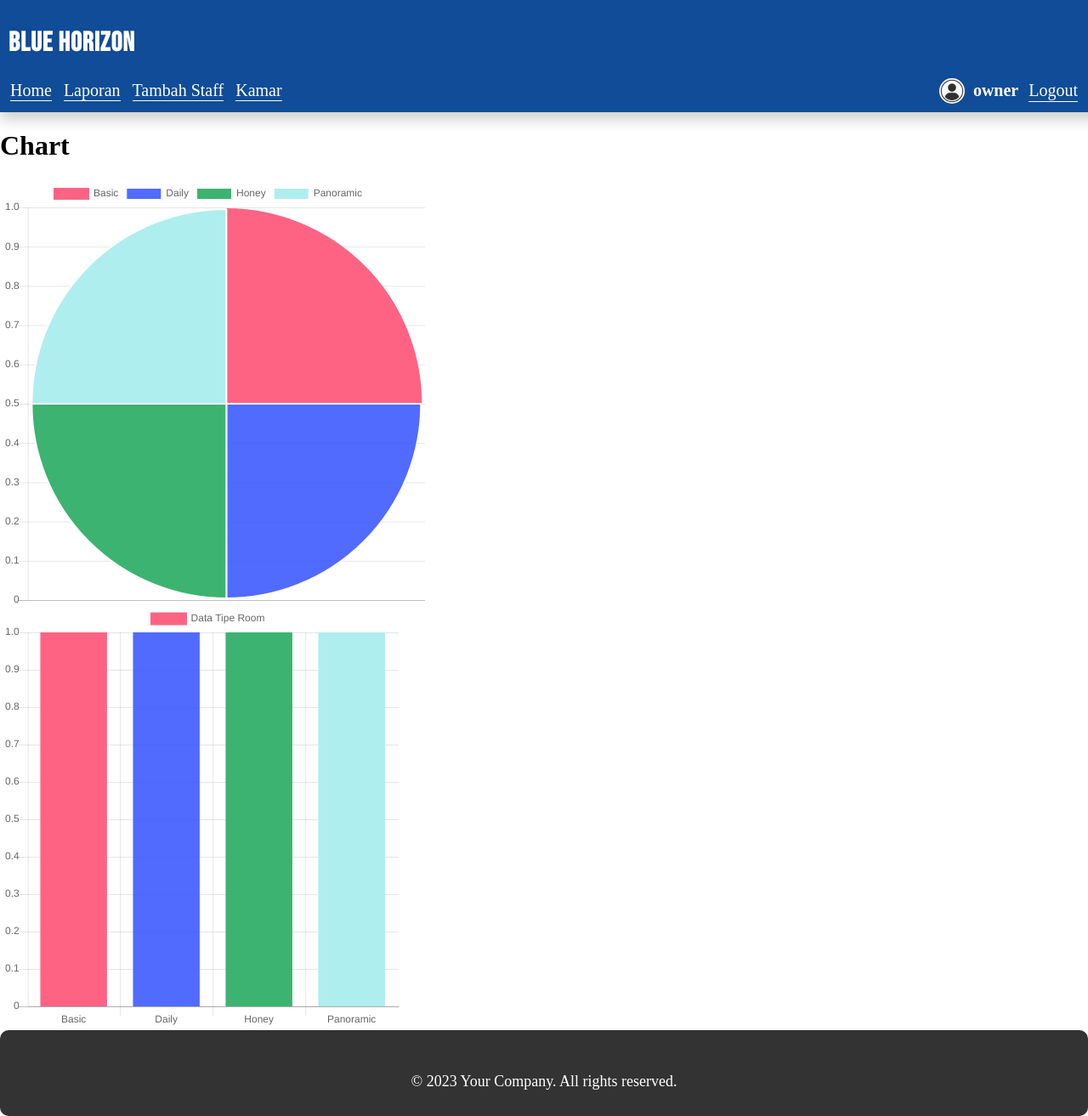
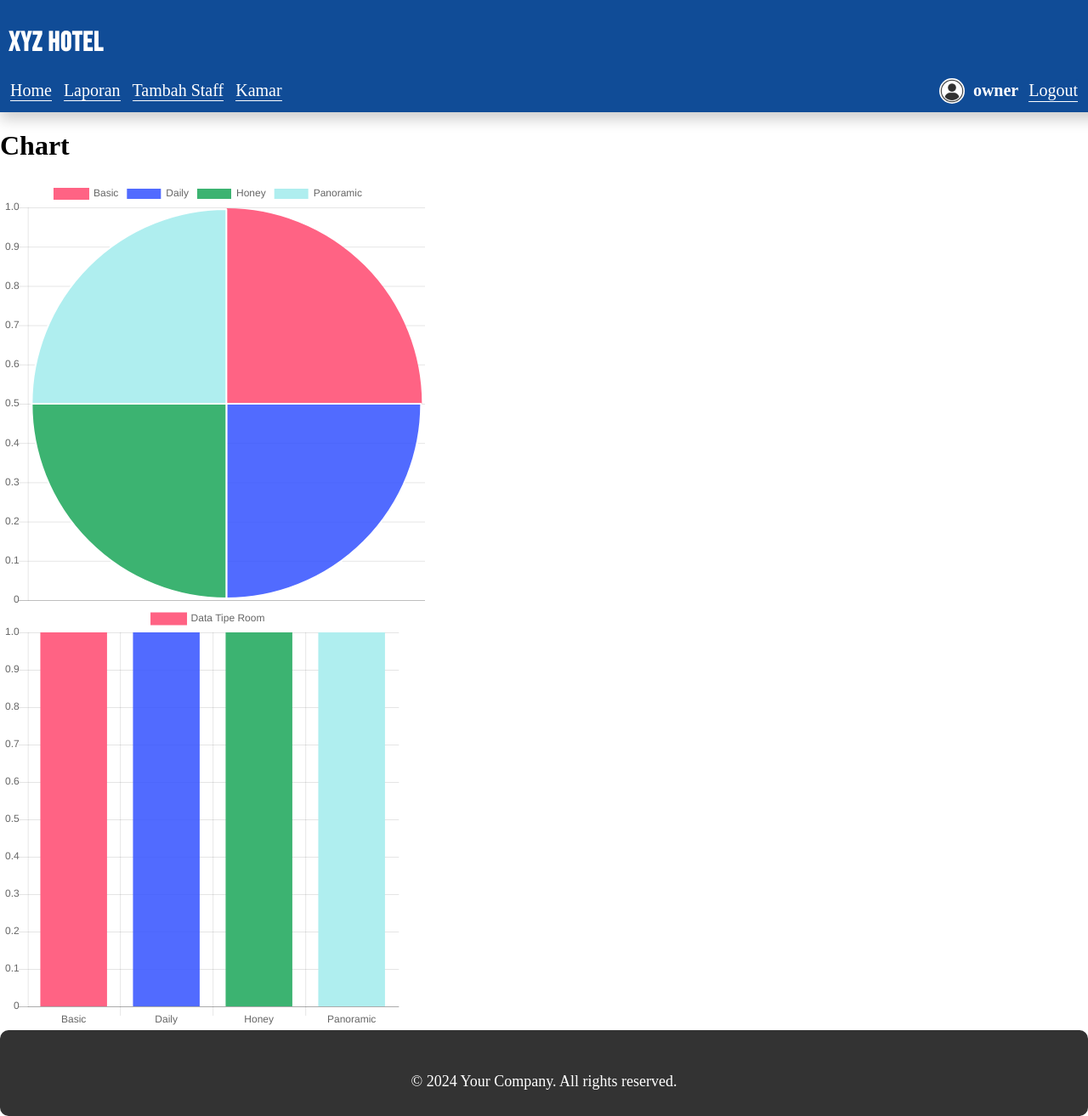
Before and after one commit to SuryoNgr/KKP, a PHP site: page /owner/halaman_owner.php in a window 1280 px wide. Shown: the whole page at 85% size. Run offline with PHP 8.4, Linux system fonts and the light colour scheme; a user stored in the database is signed in; data comes from the database, SQL or seed files in the repository; some libraries are stand-ins or nearby versions.

Commit message:
ganti ke xyz

```diff
--- a/login.php
+++ b/login.php
@@ -1,7 +1,7 @@
 <!DOCTYPE html>
 <html lang="en">
 <head>
-	<title>BlueHorizon</title>
+	<title>XYZ Hotel</title>
 	<meta charset="UTF-8">
 	<meta name="viewport" content="width=device-width, initial-scale=1">
 <!--===============================================================================================-->
--- a/owner/halaman_owner.php
+++ b/owner/halaman_owner.php
@@ -17,7 +17,7 @@
         <meta name="viewport" content="width=device-width, initial-scale=1, shrink-to-fit=no" />
         <meta name="description" content="" />
         <meta name="author" content="" />
-        <title>Hotel Blue Horizon</title>
+        <title>XYZ Hotel</title>
         <!-- Favicon-->
         <link rel="icon" type="image/x-icon" href="../assets/images/icon/favicon.ico" />
         <!-- Bootstrap icons-->
@@ -61,7 +61,7 @@
         <!-- Footer-->
 <footer class="foot">
 <div class="footer-bottom">
-            <p>&copy; 2023 Your Company. All rights reserved.</p>
+            <p>&copy; 2024 Your Company. All rights reserved.</p>
           </div>
 </footer>
         <!-- Bootstrap core JS-->
--- a/owner/laporan.php
+++ b/owner/laporan.php
@@ -18,7 +18,7 @@
         <meta name="description" content="" />
         <meta name="author" content="" />
         <meta name="referrer" content="no-referrer">
-        <title>Hotel Blue Horizon</title>
+        <title>XYZ Hotel</title>
         <!-- Favicon-->
         <link rel="icon" type="image/x-icon" href="../assets/images/icon/favicon.ico" />
         <!-- Bootstrap icons-->
--- a/owner/navbar.php
+++ b/owner/navbar.php
@@ -8,7 +8,7 @@
 </head>
 <body>
     <div class="navbar">
-        <h1>Blue <span>Horizon</span></h1>
+        <h1>XYZ <span>Hotel</span></h1>
         <div class="subnav">
 
             <ul>
--- a/owner/regisAdm.php
+++ b/owner/regisAdm.php
@@ -13,7 +13,7 @@
 <!DOCTYPE html>
 <html lang="en">
 <head>
-	<title>Hotel Blue Horizon</title>
+	<title>XYZ Hotel</title>
 	<meta charset="UTF-8">
 	<meta name="viewport" content="width=device-width, initial-scale=1">
 <!--===============================================================================================-->
```
